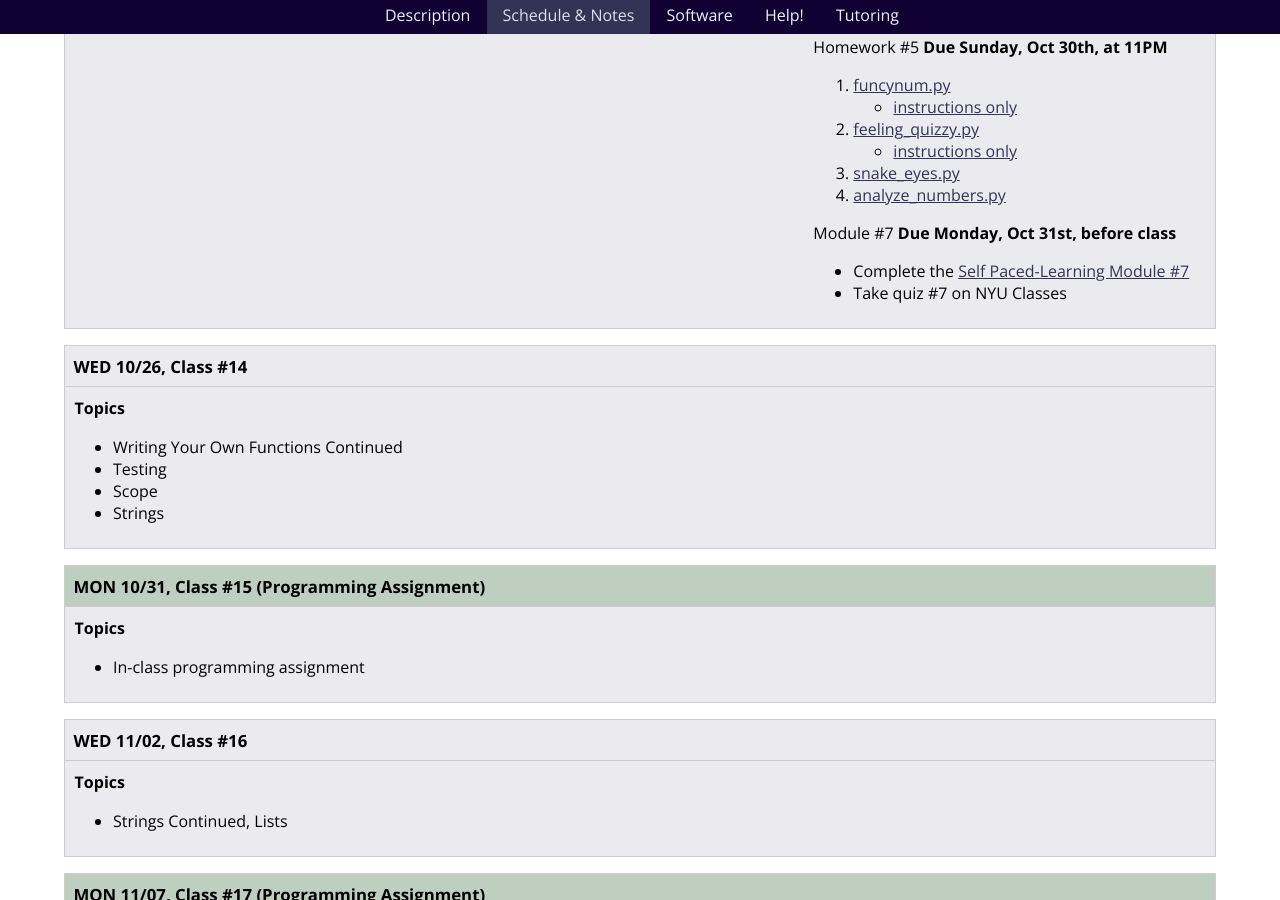
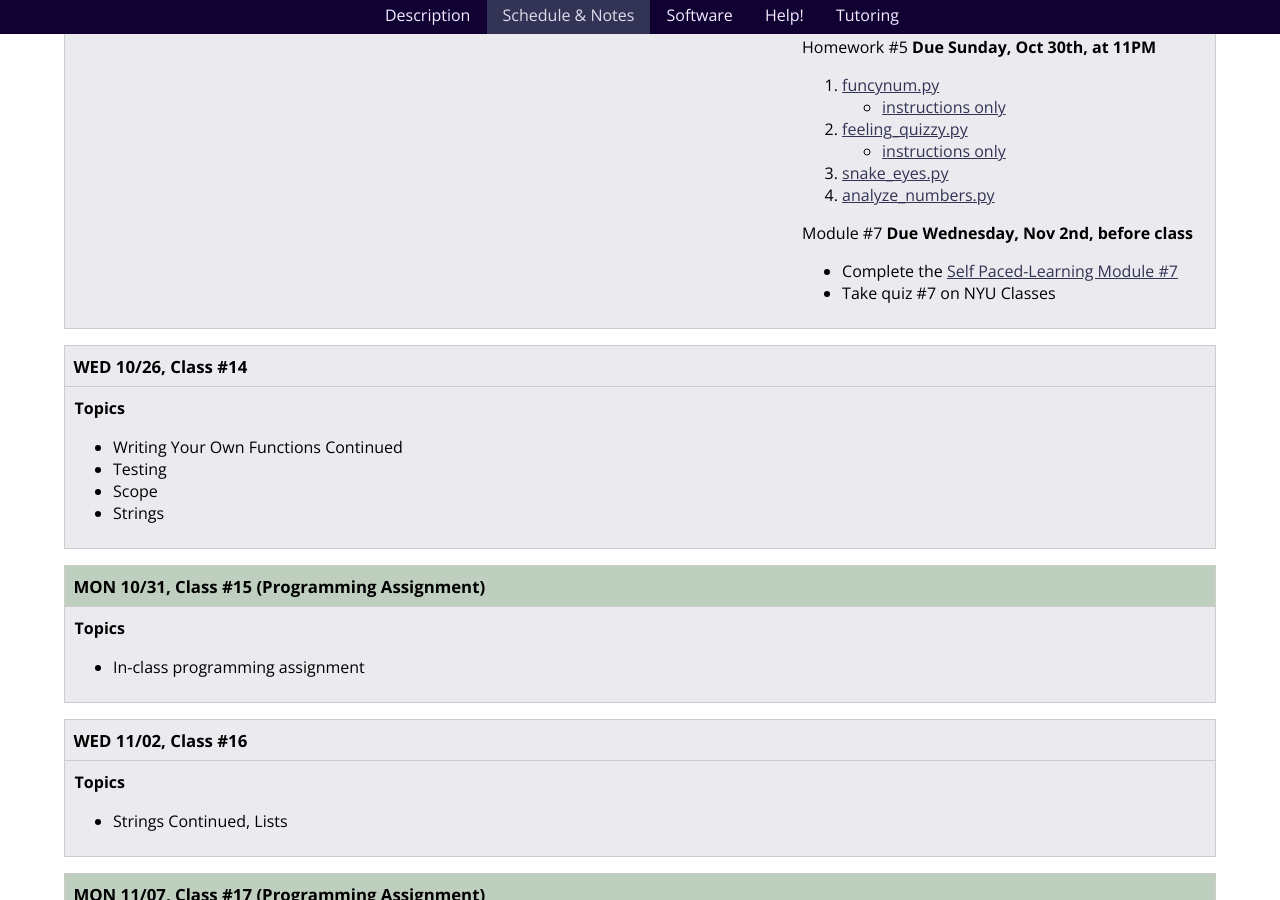
Before and after one commit to foureyes/csci-ua.0002-fall2016-008, a Jekyll site: the page built from schedule.markdown, in a window 1280 px wide and 900 px high, scrolled down 5015 px. Built offline with Jekyll 4.4.1, drawn with Linux system fonts in a browser that asks for light colours.

Commit message:
fix up due date for quiz

```diff
--- a/_includes/classes/13/materials.markdown
+++ b/_includes/classes/13/materials.markdown
@@ -33,7 +33,7 @@ Homework #5 __Due Sunday, Oct 30th, at 11PM__
 3. [snake_eyes.py](homework/hw05/snake_eyes.py)
 4. [analyze_numbers.py](homework/hw05/analyze_numbers.py)
 
-Module #7 __Due Monday, Oct 31st, before class__
+Module #7 __Due Wednesday, Nov 2nd, before class__
 
 * Complete the [Self Paced-Learning Module #7]({{ site.module7 }})
 * Take quiz #7 on NYU Classes
```
Also changed, not shown: 1 other file.
